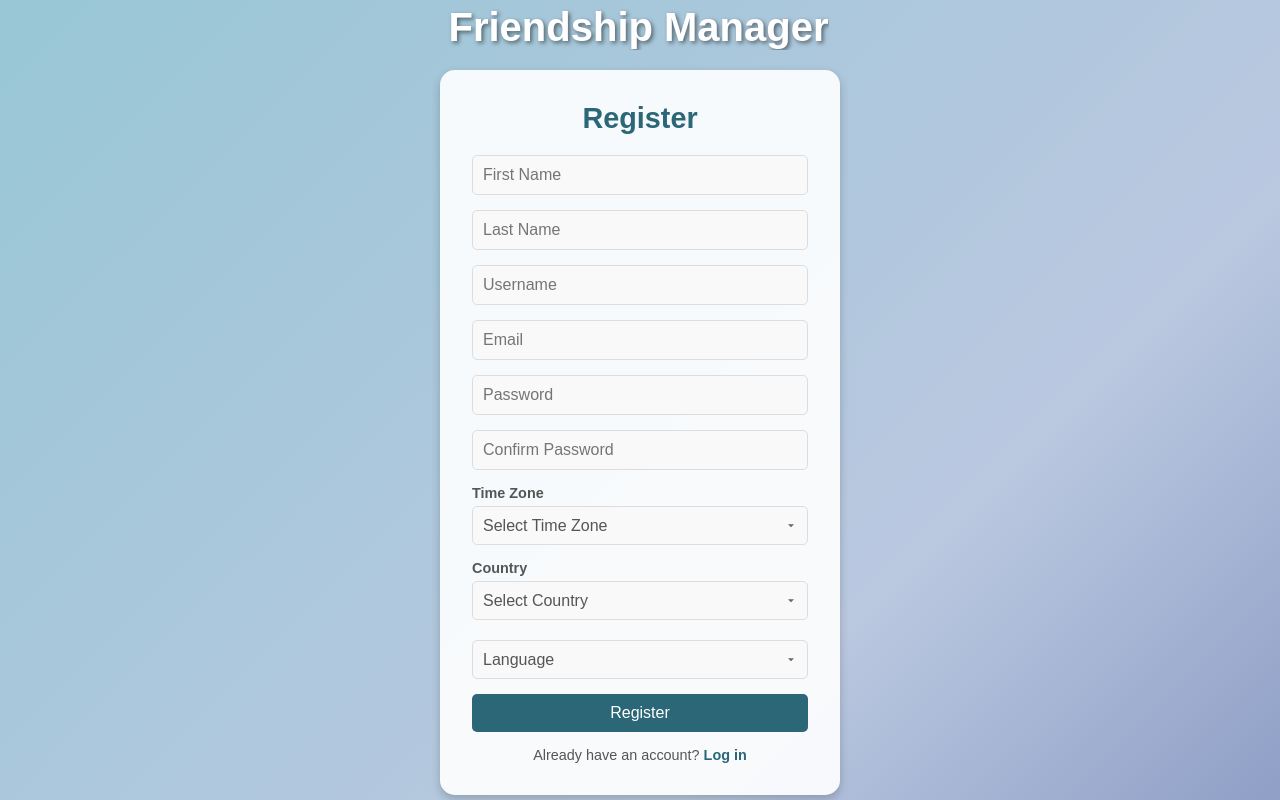
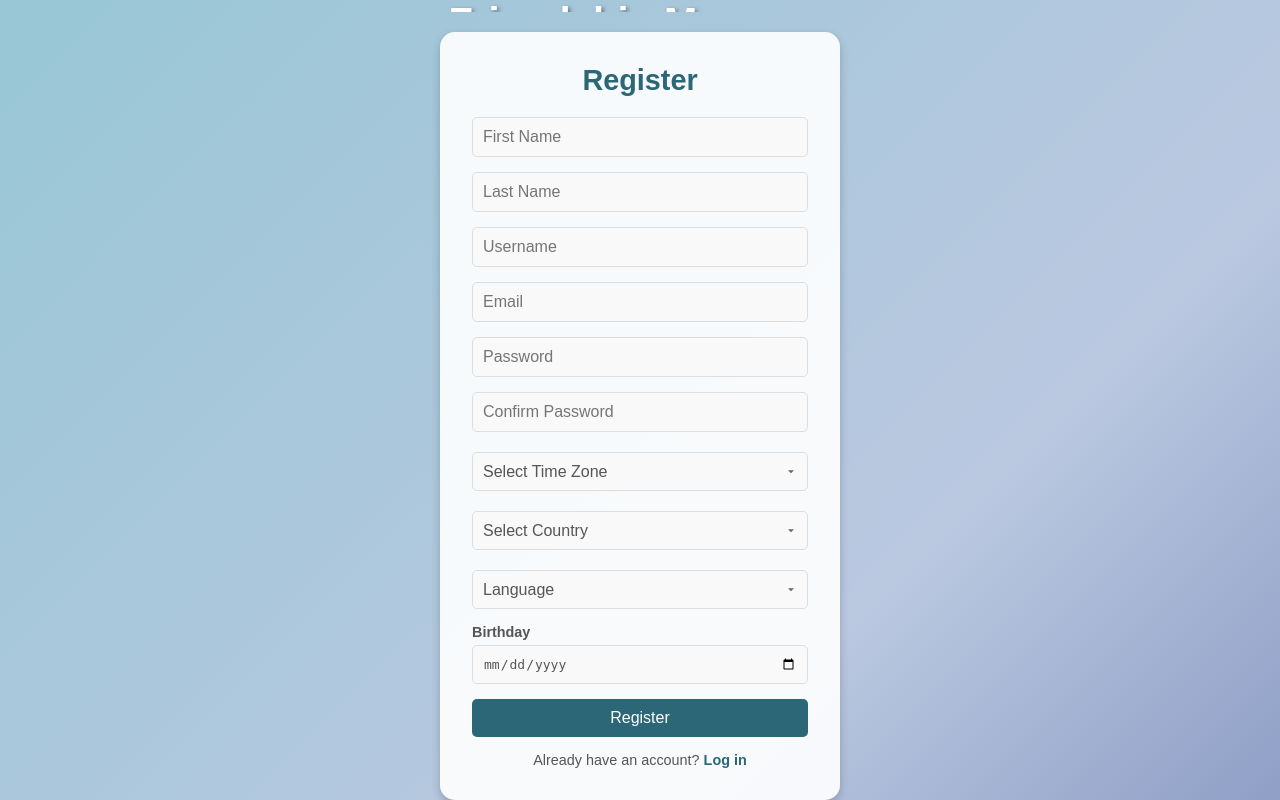
Before and after one commit to fireatwill13/CS50FinalProject, a Flask app: page /register in a window 1280 px wide. Run offline with Flask 3, Linux system fonts and the light colour scheme.

Commit message:
Added birthday for register.html

```diff
--- a/templates/register.html
+++ b/templates/register.html
@@ -35,7 +35,7 @@
 
                 <!-- Time Zone Dropdown -->
                 <div class="mb-3">
-                    <label for="timezoneDropdown" class="form-label">Time Zone</label>
+                    <label for="timezoneDropdown" class="form-label"></label>
                     <select class="form-select" id="timezoneDropdown" name = "timezone" required>
                         <option value="" disabled selected>Select Time Zone</option>
                         <option value="GMT+0">GMT+0 (Greenwich Mean Time)</option>
@@ -68,7 +68,7 @@
 
                 <!-- Country Dropdown -->
                 <div class="mb-3">
-                    <label for="countryDropdown" class="form-label">Country</label>
+                    <label for="countryDropdown" class="form-label"></label>
                     <select class="form-select" id="countryDropdown" name = "country" required>
                         <option selected disabled value="">Select Country</option>
                     </select>
@@ -80,6 +80,12 @@
                     <select class="form-select" id="languageDropdown" name = "language" required>
                         <option selected disabled value="">Language</option>
                     </select>
+                </div>
+
+                <!-- Birthday Selection -->
+                <div class="mb-3">
+                    <label for="birthdayInput" class="form-label">Birthday</label>
+                    <input type="date" id="birthdayInput" name="birthday" class="form-control" required>
                 </div>
 
                 <button type="submit">Register</button>
```
